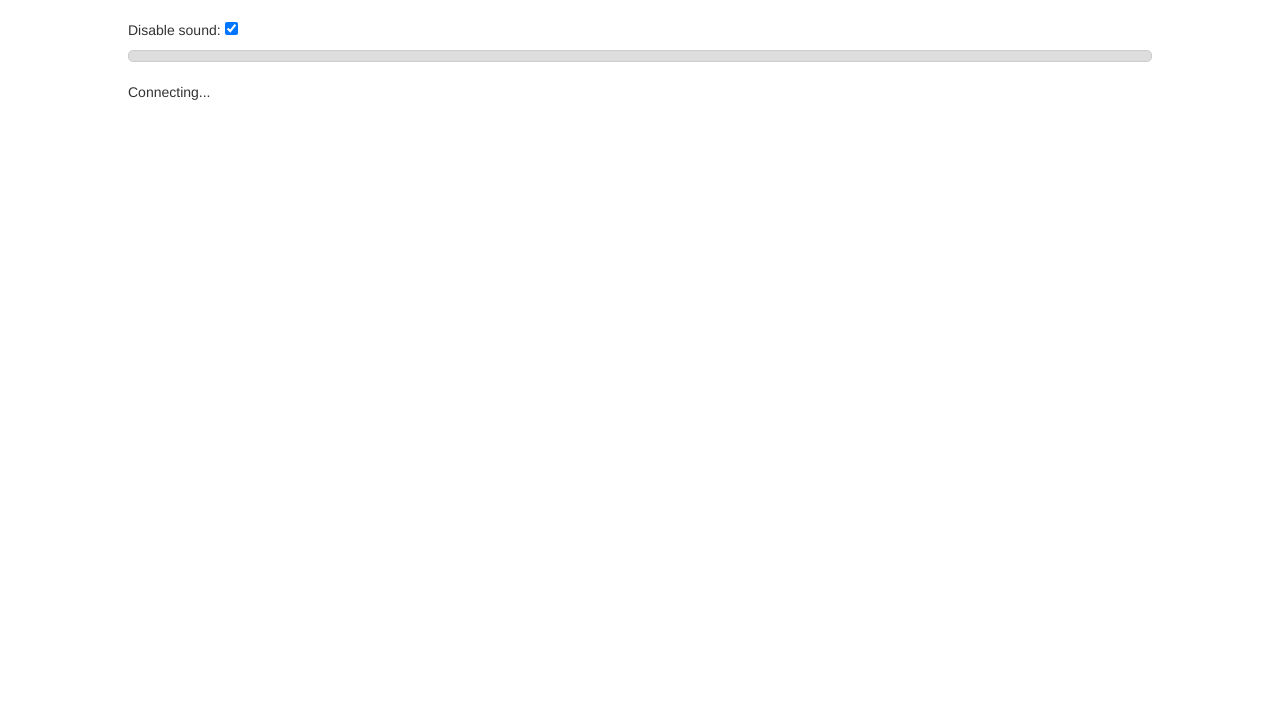
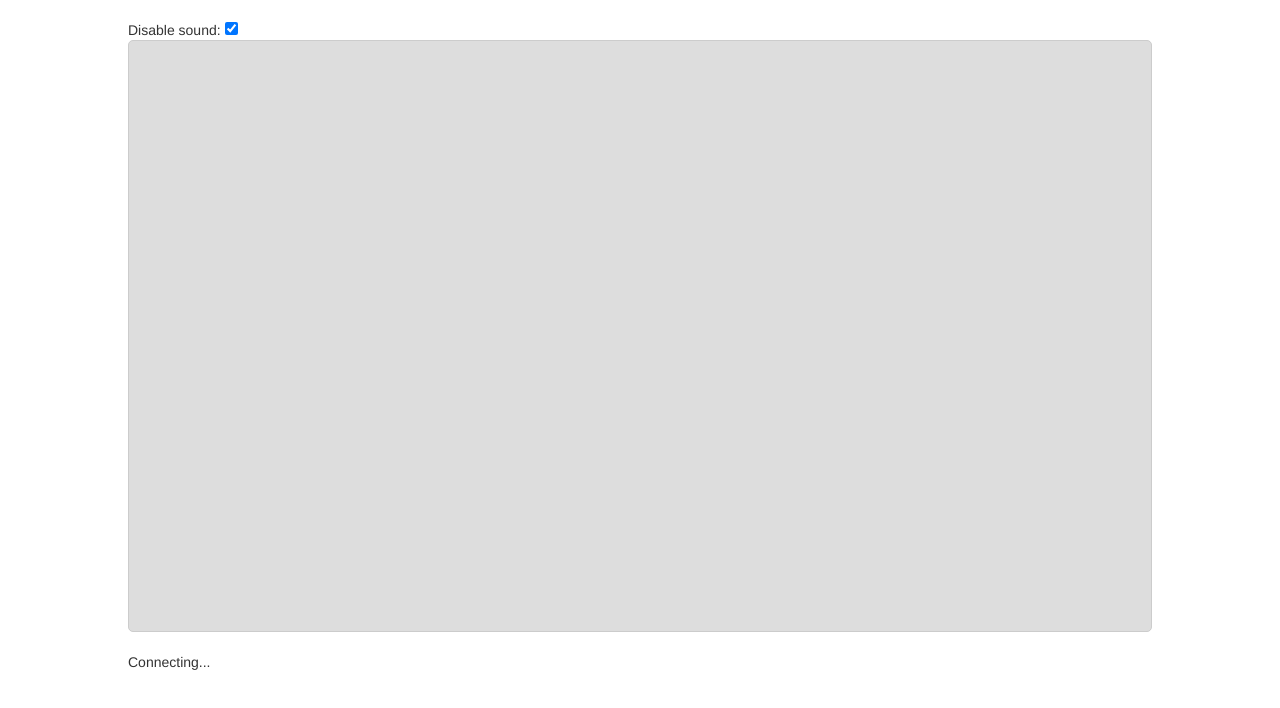
Before and after one commit to Mehonoshin/chat, a website: page public/index.html in a window 1280 px wide. Shown: the part 54-762 px from the top of the page. Drawn offline with nearby package versions, Linux system fonts and the light colour scheme.

Commit message:
Fix markup

```diff
--- a/lib/chat.js
+++ b/lib/chat.js
@@ -21,7 +21,7 @@ exports.chat = function() {
   }
 
   this.loadHistory = function() {
-    Message.where({limit: 3}, function(messages) {
+    Message.where({limit: 30}, function(messages) {
       self.history = messages.reverse();
     });
   }
--- a/public/chat-area.html
+++ b/public/chat-area.html
@@ -1,6 +1,6 @@
 <div id="container" ng-controller="ChatController as chat">
 
-  <div>
+  <div id="options">
     Disable sound:
     <input type="checkbox" ng-model='chat.soundEnabled'>
   </div>
@@ -16,7 +16,7 @@
 
   <br />
 
-  <div class='chat-controls'>
+  <div id="controls" class='chat-controls'>
     <span ng-show="chat.isState('connecting')">Connecting...</span>
     <span ng-show="chat.isState('errorCorrupted')">Error</span>
     <div class='' ng-show="chat.isState('waitingForName')">
--- a/public/css/application.css
+++ b/public/css/application.css
@@ -1,13 +1,27 @@
 * {
   padding: 0px;
   margin: 0px;
+}
+
+html {
+  height: 100%;
+}
+
+body {
+  padding: 0;
+  margin: 0;
+  width: 100%;
+  height: 100%;
 }
 
 #container {
   width: 80%;
   margin-left: auto;
   margin-right: auto;
-  padding-bottom: 20px;
+  height: 74%;
+}
+
+#options {
 }
 
 #content {
@@ -16,5 +30,8 @@
   border-radius: 5px;
   overflow-y: scroll;
   border: 1px solid #CCC;
-  margin-top: 10px;
+  height: 100%;
 }
+
+#controls {
+}
```
